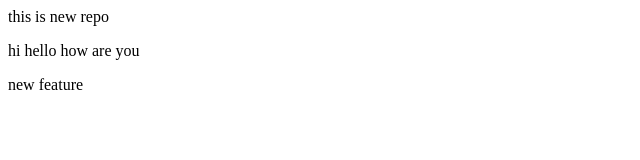
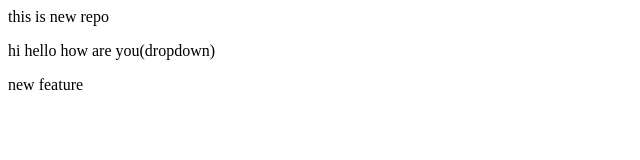
Before and after one commit to Utkarsh6767/localrepo, a plain HTML site: page index.html in a window 1280 px wide. Shown: the full height of the page, 0-640 px from the left. Drawn offline with Linux system fonts and the light colour scheme.

```diff
--- a/index.html
+++ b/index.html
@@ -1,3 +1,3 @@
 <p>this is new repo<p>
-<p> hi hello how are you <p>
+<p> hi hello how are you(dropdown) <p>
 <p> new feature <p>
```
